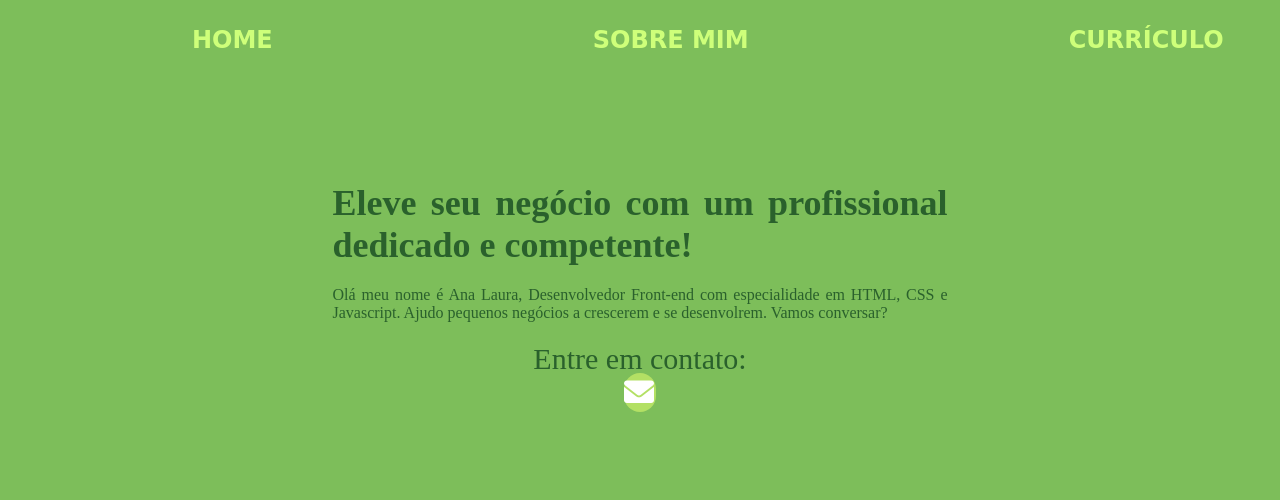
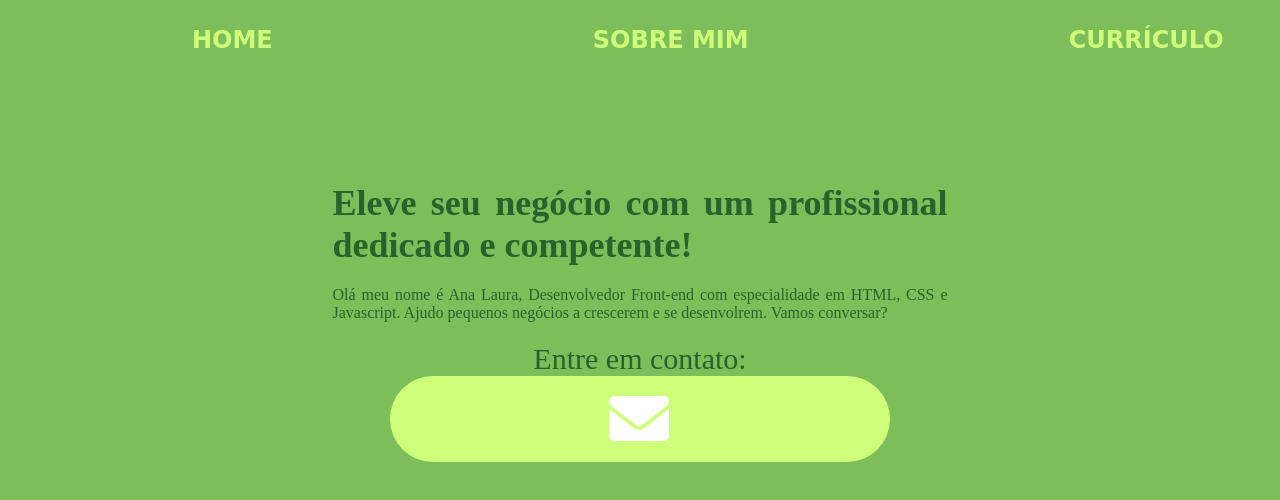
Before and after one commit to Ezquisofrennyco/mineirinho-gringo-2-esse-vai-dar-certo-D-, a plain HTML site: page portfolio2ds-main/portfolio2ds-main/index.html in a window 1280 px wide. Drawn offline with Linux system fonts and the light colour scheme.

Commit message:
Add files via upload

```diff
--- a/portfolio2ds-main/portfolio2ds-main/index.html
+++ b/portfolio2ds-main/portfolio2ds-main/index.html
@@ -35,6 +35,8 @@
 
       </section>
 
+    <img src="" alt=""
+
     </main>
 
 </body>
--- a/portfolio2ds-main/portfolio2ds-main/style.css
+++ b/portfolio2ds-main/portfolio2ds-main/style.css
@@ -73,11 +73,14 @@ body {
  }
 
  .botao1 {
-   background-color: rgb(179, 224, 100);
+   background-color:rgb(206, 255, 122);
    color:rgb(255, 255, 255);
    width: 500px;
    height: 80px;
    text-align:center;
+   display: flex;
+   justify-content: center;
+   align-items: center;
    border: 2px seagreen;
    border-radius: 50px;
    font-size: 30px;
@@ -89,3 +92,25 @@ body {
    position: relative;
    overflow: hidden;
  }
+.botao1::before {
+   content: "";
+   position: absolute;
+   top:0;
+   left:-100%;
+   width:100%;
+   height:100%;
+   background: linear-gradient(45deg, transparent, white  );
+   transition: 0.5s;
+}
+
+.botao1:hover::before {
+   left:100%;
+}
+
+.botao1 i {
+   position: absolute;
+   left: 50%;
+   top:50%;
+   transform: translate(-50%, -50%);
+   font-size: 60px;
+}
```
